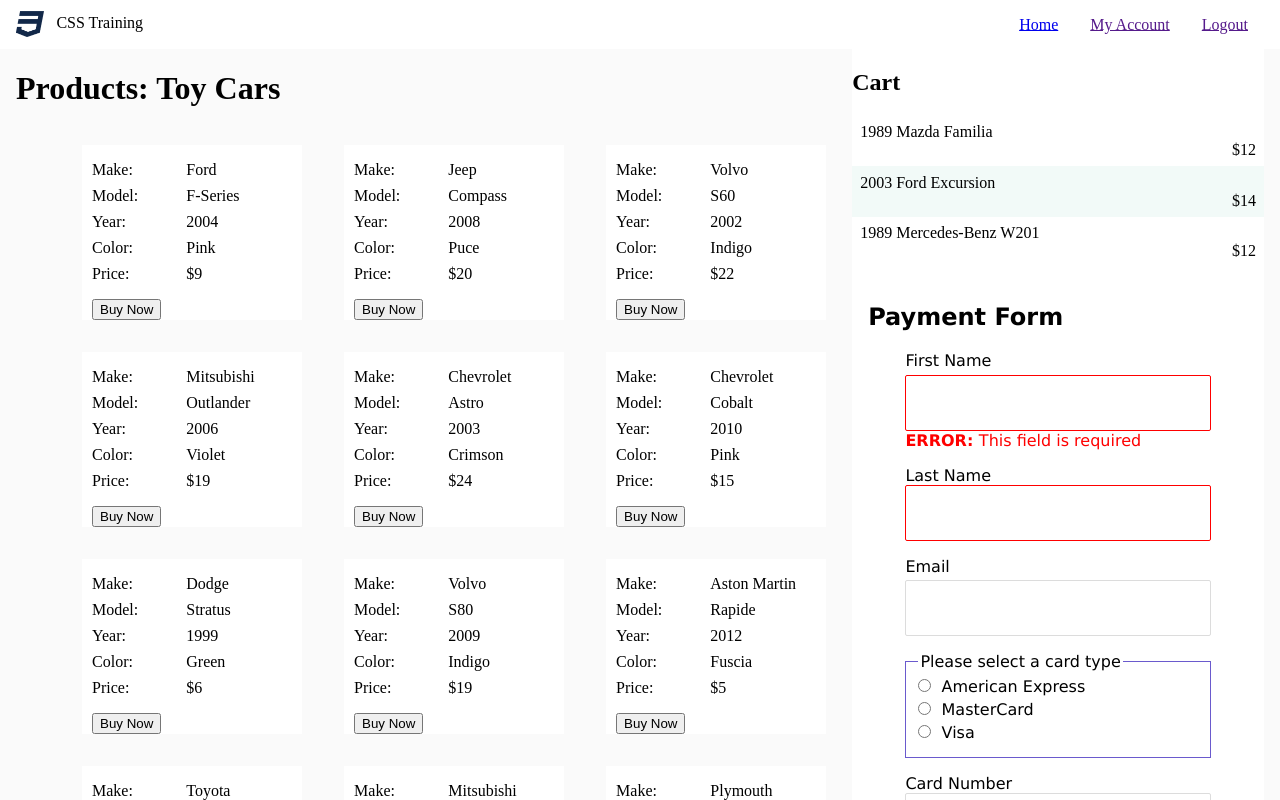
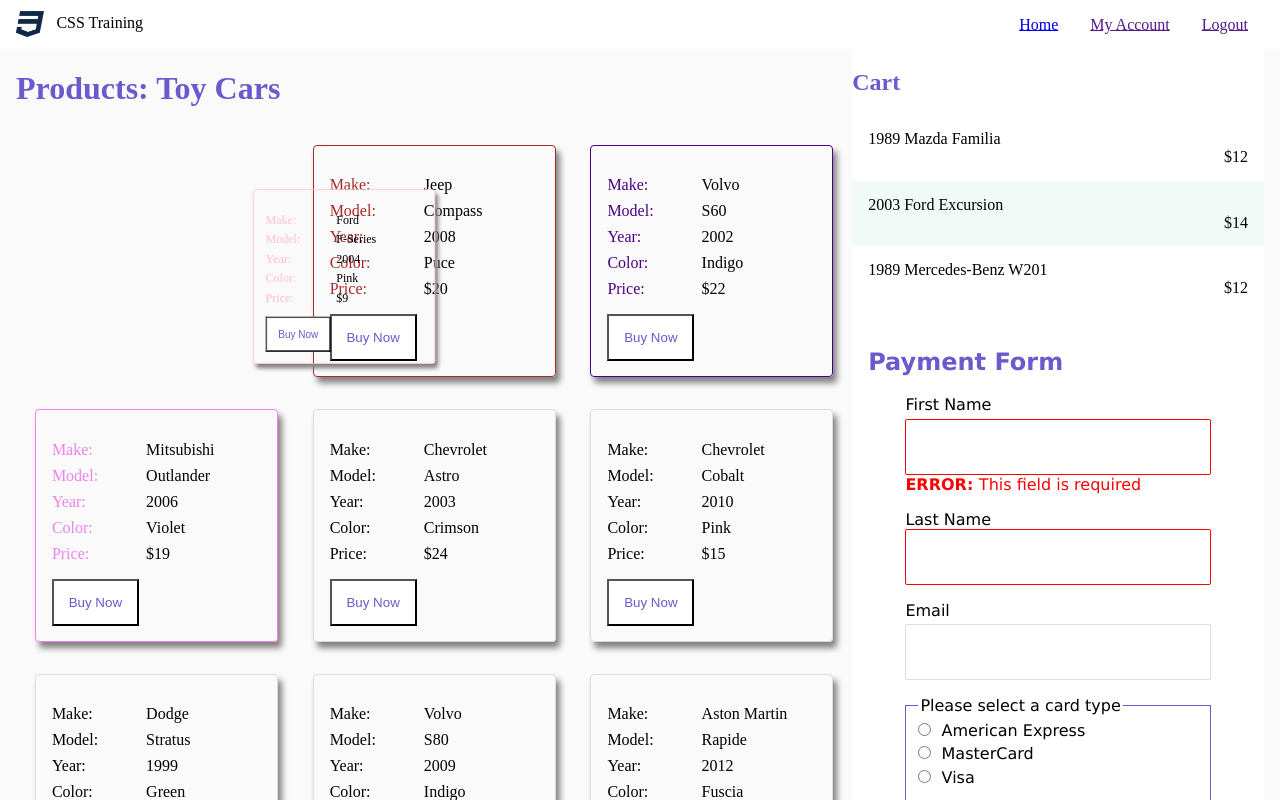
Before and after one commit to Andromeda-Galactic-Solutions/css-training, a Vue app: page / in a window 1280 px wide. Shown: the top 800 px of the page. Built offline with nearby package versions, Linux system fonts and the light colour scheme.

Commit message:
sass, transitions, and animations

```diff
--- a/src/App.vue
+++ b/src/App.vue
@@ -16,7 +16,7 @@
 </template>
 
 <style lang="scss">
-@import './assets/scss/theme.scss';
+  @use './assets/scss/theme.scss';
 </style>
 
 <style scoped lang="scss">
--- a/src/assets/scss/mixins.scss
+++ b/src/assets/scss/mixins.scss
@@ -1,3 +1,24 @@
-@mixin test() {
-  background: yellow;
+@use './theme';
+
+@function drop-shadow($elevation) {
+  $x: $elevation * 2px;
+  $y: $elevation * 3px;
+  $blur: $elevation * 3px;
+  @return $x $y $blur gray;
 }
+
+.card-defaults {
+  padding: theme.$default-padding;
+  list-style-type: none;
+  border: theme.$borders;
+  border-radius: theme.$curvature;
+  margin: 1rem;
+  box-shadow: drop-shadow(2);
+}
+@mixin card ($color, $background: white) {
+  border: solid 1px $color;
+  dt {
+    color: $color;
+  }
+  @extend .card-defaults;
+}
--- a/src/assets/scss/theme.scss
+++ b/src/assets/scss/theme.scss
@@ -1,4 +1,32 @@
+$primary: slateblue;
+$primary-dark: lightblue;
+$accent: gold;
+$accent-dark: magenta;
+
+$danger: red;
+$success: green;
+
+$default-padding: 2ex 2ch;
+$curvature: 4px;
+$stripes: rgba(1, 150, 123, 0.05);
+$borders: solid 1px gainsboro;
+
+:root {
+  --primary: #{$primary};
+  --accent: #{$accent};
+}
+
+.dark-theme {
+  --primary: #{$primary-dark};
+  --accent: #{$accent-dark};
+}
+
 body {
   padding: 0;
   margin: 0;
+  background: white;
 }
+
+h1, h2, h3, h4, h5, h6 {
+  color: var(--primary);
+}
--- a/src/components/cart.vue
+++ b/src/components/cart.vue
@@ -32,6 +32,7 @@
 </template>
 
 <style scoped lang="scss">
+@use '../assets/scss/theme';
 /** List Example **/
 ul {
   margin: 0;
@@ -39,10 +40,10 @@ ul {
 }
 li {
   list-style-type: none;
-  padding: 1ex 1ch;
+  padding: theme.$default-padding;
 }
 li:nth-of-type(even) {
-  background: rgba(1, 150, 123, 0.05);
+  background: theme.$stripes;
 }
 li :last-child {
   text-align: right;
--- a/src/components/payment-form.vue
+++ b/src/components/payment-form.vue
@@ -78,16 +78,8 @@
 
 <style scoped lang="scss">
 // theme
-$primary: #6a5acd;
-$primary-alt: #e6e2ff;
-
+@use '../assets/scss/theme' as t;
 /* CSS Output */
-section {
-  color: #6a5acd;
-  background: white;
-  border: solid 1px lightgray;
-  padding: 2ex 2ch;
-}
 
 .payment-form, textarea, input, datalist, select {
   font-family: Verdana, Geneva, Tahoma, sans-serif;
@@ -96,27 +88,27 @@ section {
 input, select {
   outline: none;
   outline: rgba(1, 1, 1, 0);
-  border: solid 1px gainsboro;
+  border: t.$borders;
   border-radius: 2px;
   padding: 2ex 2ch;
 }
 input:hover,
 select:hover {
-  border: dotted 1px darkslateblue;
+  border: dotted 1px t.$accent;
 }
 input:focus,
 select:focus {
-  border: dashed 1px slateblue;
+  border: dashed 1px t.$primary;
 }
 input:invalid {
-  border-color: red;
+  border-color: t.$danger;
 }
 fieldset {
-  border-color: slateblue;
+  border-color: t.$primary;
   border-width: 1px;
 }
 .error {
-  color: red;
+  color: t.$danger;
 }
 .error:before {
   content: 'ERROR: ';
--- a/src/components/products.vue
+++ b/src/components/products.vue
@@ -24,18 +24,45 @@
 </template>
 
 <style scoped lang="scss">
+@use '../assets/scss/theme' as t;
+@use '../assets/scss/mixins' as *;
 ul {
   display: flex;
   flex-wrap: wrap;
   justify-content: space-evenly;
+  padding: 0;
 }
 li {
-  flex-basis: 200px;
-  list-style-type: none;
-  margin: 1rem;
-  padding: 0 10px;
-  background: white;
+  @extend .card-defaults;
 }
+li:first-of-type {
+  @include card(pink);
+  transform: scale(.75) translate(250px, 20px);
+}
+li:nth-of-type(2) { @include card(brown) }
+
+@keyframes spin {
+  0% { transform: rotate(0); }
+  50% { transform: rotate(360deg); }
+  100% { transform: rotate(0); }
+}
+li:nth-of-type(3) {
+  @include card(indigo);
+  // animation: spin 1s linear infinite;
+}
+li:nth-of-type(4) {
+  @include card(violet);
+  transition: all 250ms ease-in-out;
+  &:hover {
+    transform: skew(-25deg);
+  }
+}
+
+// scale(sx, sy)
+// translate(tx, ty)
+// rotate(∠)
+// skew(∠x, ∠y)
+
 
 dl {
   display: grid;
@@ -48,6 +75,20 @@ dt {
 dd {
   grid-column: 2 / 5;
 }
+
+
+button {
+  border-radius: 0;
+  background: white;
+  color: t.$primary;
+  padding: t.$default-padding;
+  transition: 250ms ease-in;
+  &:hover, &:focus {
+    border-radius: 25px;
+    background: t.$primary;
+    color: white;
+  }
+}
 </style>
 
 <script>
```
